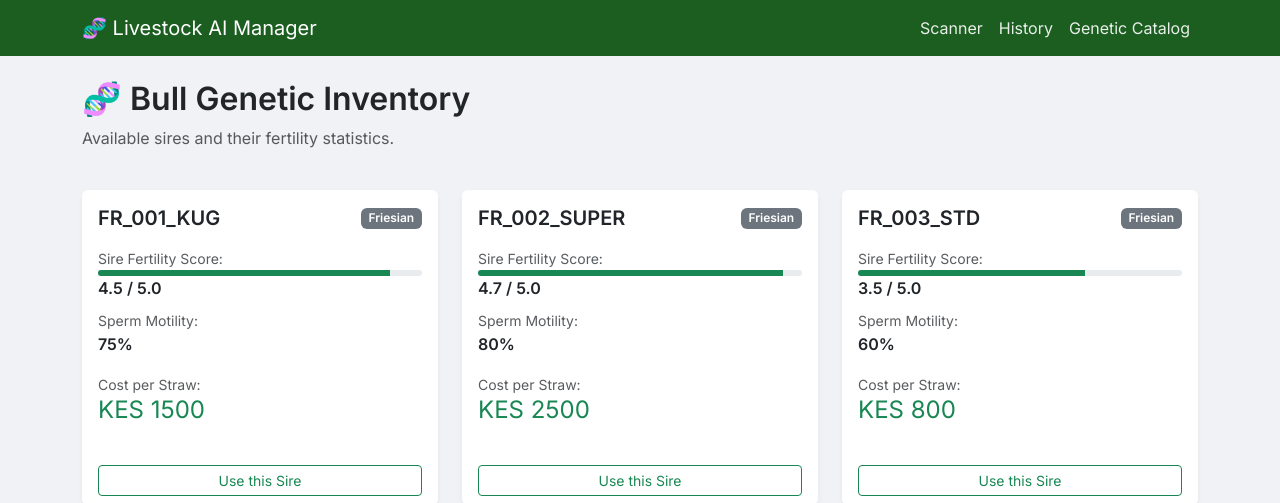
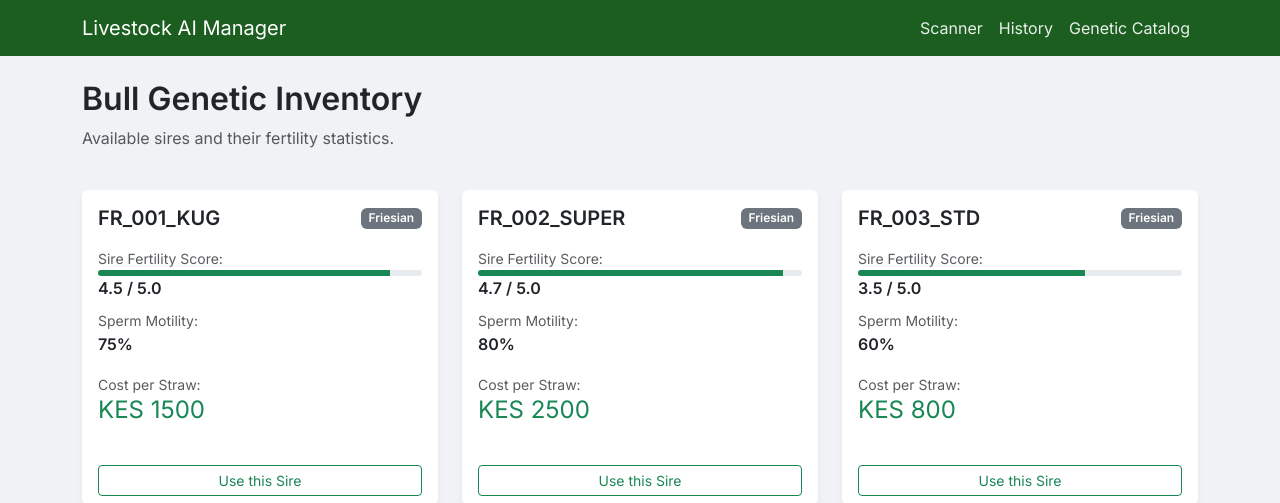
Before and after one commit to delstarford123/laim, a Flask app: page /catalog in a window 1280 px wide. Shown: the top 503 px of the page. Run offline with Flask 3, Linux system fonts and the light colour scheme; parts of the project's set-up code (start-up, migrations or seed data) failed here and were passed over.

```diff
--- a/templates/catalog.html
+++ b/templates/catalog.html
@@ -17,7 +17,7 @@
 
     <nav class="navbar navbar-expand-lg navbar-dark mb-4">
         <div class="container">
-            <a class="navbar-brand" href="/">🧬 Livestock AI Manager</a>
+            <a class="navbar-brand" href="/">Livestock AI Manager</a>
             <div class="collapse navbar-collapse">
                 <ul class="navbar-nav ms-auto">
                     <li class="nav-item"><a class="nav-link" href="/">Scanner</a></li>
@@ -31,7 +31,7 @@
     <div class="container">
         <div class="row mb-4">
             <div class="col-12">
-                <h2 class="fw-bold">🧬 Bull Genetic Inventory</h2>
+                <h2 class="fw-bold">Bull Genetic Inventory</h2>
                 <p class="text-muted">Available sires and their fertility statistics.</p>
             </div>
         </div>
```
